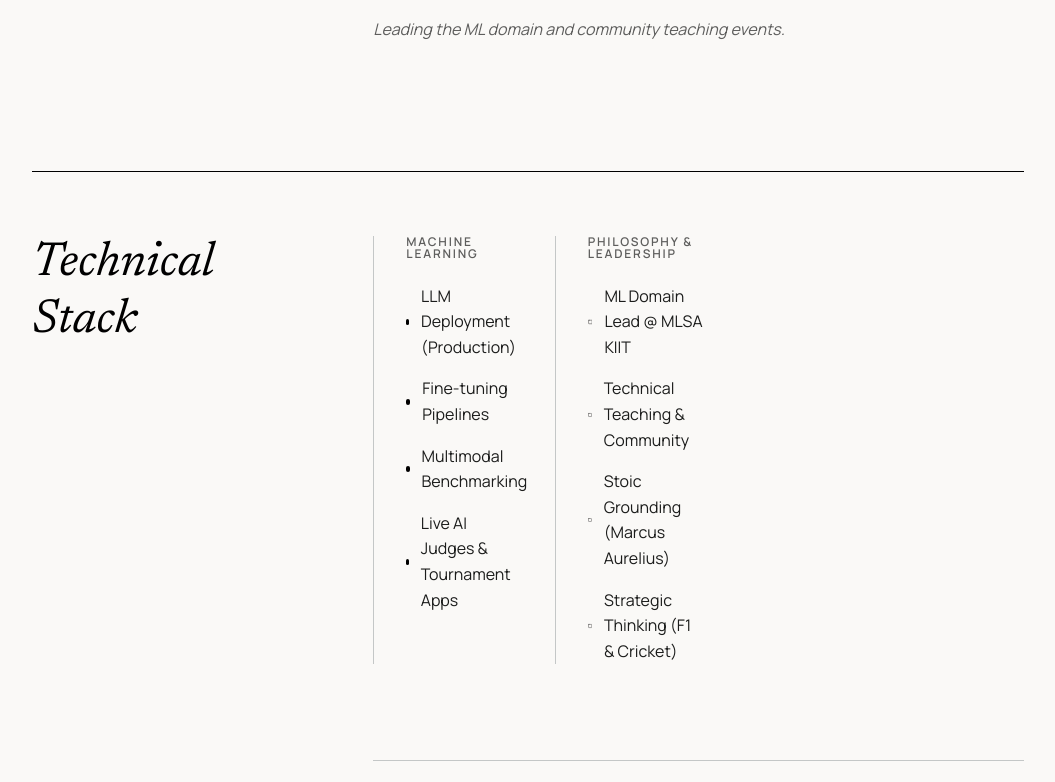
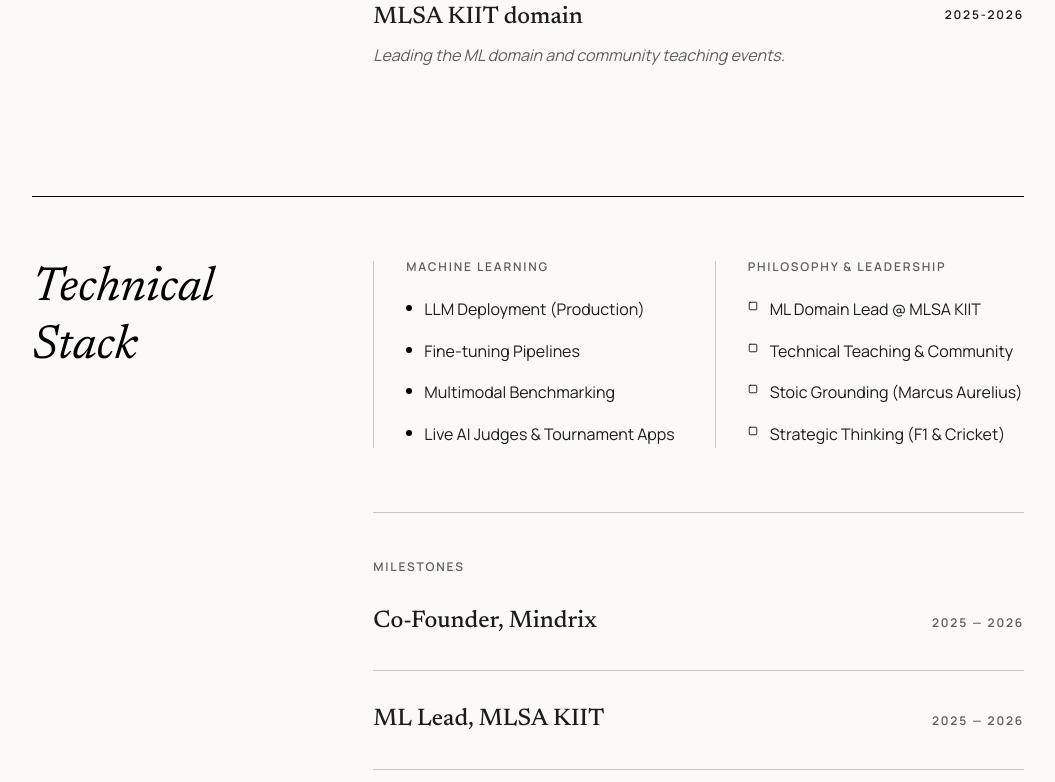
Before and after one commit to Kartikeya-trivedi/blog, a React (Vite) app: page /portfolio in a window 1280 px wide. Shown: the part 2015-2797 px from the top of the page, without its empty margins (112-1167 px from the left). Built offline with nearby package versions, Linux system fonts and the light colour scheme; no server answers.

Commit message:
final i hope

```diff
--- a/src/components/Navigation.tsx
+++ b/src/components/Navigation.tsx
@@ -13,7 +13,7 @@ export function Navbar() {
 
   return (
     <nav className="sticky top-0 z-50 w-full max-w-full min-w-0 overflow-x-hidden border-b border-outline-variant bg-background">
-      <div className="flex w-full max-w-container-max mx-auto items-center justify-center px-margin-page py-5 md:justify-between">
+      <div className="flex w-full items-center justify-center px-margin-page py-5 md:justify-between">
         {/* Logo — centered on mobile (in-flow), left on desktop */}
         <Link
           to="/"
--- a/src/index.css
+++ b/src/index.css
@@ -92,7 +92,7 @@
 
 /* Technical Writing Enhancements */
 .markdown-content {
-  @apply scroll-smooth;
+  @apply scroll-smooth min-w-0 max-w-full;
 }
 
 .markdown-content sup {
--- a/src/pages/Journal.tsx
+++ b/src/pages/Journal.tsx
@@ -44,10 +44,10 @@ export default function JournalPage() {
   };
 
   return (
-    <div className="mx-auto box-border w-full min-w-0 max-w-container-max px-margin-page">
-      {/* Hero Featured Post — single column (no 12-col grid) so mobile width cannot overshoot */}
-      <section className="mt-16 mb-section-gap w-full min-w-0">
-        <div className="relative mb-8 aspect-square w-full min-w-0 overflow-hidden sm:mb-12 sm:aspect-[4/3] lg:aspect-[21/9] grayscale transition-[filter] duration-700 hover:grayscale-0">
+    <>
+      {/* Full-bleed hero — same width as the nav bar, not the narrow text column */}
+      <section className="mt-8 w-full min-w-0 sm:mt-16" aria-label="Featured visual">
+        <div className="relative aspect-square w-full min-w-0 overflow-hidden sm:aspect-[4/3] lg:aspect-[21/9] grayscale transition-[filter] duration-700 hover:grayscale-0">
           <img
             alt="Featured post"
             loading="lazy"
@@ -57,8 +57,11 @@ export default function JournalPage() {
             src="/chair.jpeg"
           />
         </div>
+      </section>
+
+      <div className="mx-auto box-border w-full min-w-0 max-w-container-max px-margin-page">
+      <section className="mb-section-gap mt-10 w-full min-w-0 sm:mt-12">
         <div className="w-full min-w-0 text-center md:mx-auto md:max-w-[66.666667%]">
-
             <h1 className="text-display mb-8">Building Something That Actually Matters: A Systems Approach to Life and ML.</h1>
             <p className="text-body-lg text-secondary mb-10 max-w-2xl mx-auto italic font-serif">
               Exploring the downstream consequences of decisions in software, machine learning, and the pursuit of a meaningful life.
@@ -222,5 +225,6 @@ export default function JournalPage() {
         </aside>
       </section>
     </div>
+    </>
   );
 }
--- a/src/pages/Portfolio.tsx
+++ b/src/pages/Portfolio.tsx
@@ -56,45 +56,46 @@ export default function PortfolioPage() {
                   alt={project.title}
                 />
               </div>
-              <div className="flex justify-between items-start">
-                <div>
+              <div className="flex flex-col gap-3 sm:flex-row sm:items-start sm:justify-between sm:gap-4">
+                <div className="min-w-0">
                   <h3 className="text-headline-sm mb-2 group-hover:italic transition-all">{project.title}</h3>
-                  <p className="text-secondary text-body-md italic">{project.desc}</p>
+                  <p className="text-body-md italic text-secondary break-words">{project.desc}</p>
                 </div>
-                <span className="text-label-caps pt-2">{project.year}</span>
+                <span className="shrink-0 text-label-caps pt-0 sm:pt-2">{project.year}</span>
               </div>
             </motion.div>
           ))}
         </div>
       </section>
 
-      {/* Expertise */}
+      {/* Expertise — two-column stack + milestones as separate rows (milestones must not live inside the 2-col grid or columns overlap on mobile) */}
       <section className="mb-section-gap">
         <div className="grid grid-cols-12 gap-8 border-t border-tertiary pt-16">
           <div className="col-span-12 lg:col-span-4">
             <h2 className="text-headline-lg leading-tight font-serif italic text-tertiary">Technical <br/>Stack</h2>
           </div>
-          <div className="col-span-12 lg:col-span-8 grid grid-cols-1 md:grid-cols-2 gap-y-16 gap-x-8">
-            <div className="border-l border-outline-variant pl-8">
+          <div className="col-span-12 flex min-w-0 flex-col gap-16 lg:col-span-8">
+            <div className="grid min-w-0 grid-cols-1 gap-12 md:grid-cols-2 md:gap-x-8 md:gap-y-0">
+              <div className="min-w-0 border-l border-outline-variant pl-6 sm:pl-8">
                 <h4 className="text-label-caps text-secondary mb-6">MACHINE LEARNING</h4>
                 <ul className="space-y-4">
-                <li className="flex items-center gap-3"><span className="w-1.5 h-1.5 bg-tertiary rounded-full"></span><span className="text-body-md">LLM Deployment (Production)</span></li>
-                <li className="flex items-center gap-3"><span className="w-1.5 h-1.5 bg-tertiary rounded-full"></span><span className="text-body-md">Fine-tuning Pipelines</span></li>
-                <li className="flex items-center gap-3"><span className="w-1.5 h-1.5 bg-tertiary rounded-full"></span><span className="text-body-md">Multimodal Benchmarking</span></li>
-                <li className="flex items-center gap-3"><span className="w-1.5 h-1.5 bg-tertiary rounded-full"></span><span className="text-body-md">Live AI Judges & Tournament Apps</span></li>
+                  <li className="flex min-w-0 items-start gap-3"><span className="mt-2 h-1.5 w-1.5 shrink-0 rounded-full bg-tertiary" /><span className="min-w-0 break-words text-body-md">LLM Deployment (Production)</span></li>
+                  <li className="flex min-w-0 items-start gap-3"><span className="mt-2 h-1.5 w-1.5 shrink-0 rounded-full bg-tertiary" /><span className="min-w-0 break-words text-body-md">Fine-tuning Pipelines</span></li>
+                  <li className="flex min-w-0 items-start gap-3"><span className="mt-2 h-1.5 w-1.5 shrink-0 rounded-full bg-tertiary" /><span className="min-w-0 break-words text-body-md">Multimodal Benchmarking</span></li>
+                  <li className="flex min-w-0 items-start gap-3"><span className="mt-2 h-1.5 w-1.5 shrink-0 rounded-full bg-tertiary" /><span className="min-w-0 break-words text-body-md">Live AI Judges & Tournament Apps</span></li>
                 </ul>
               </div>
-            <div className="border-l border-outline-variant pl-8">
+              <div className="min-w-0 border-l border-outline-variant pl-6 sm:pl-8">
                 <h4 className="text-label-caps text-secondary mb-6">PHILOSOPHY & LEADERSHIP</h4>
                 <ul className="space-y-4">
-                <li className="flex items-center gap-3"><Square size={10} className="text-tertiary"/><span className="text-body-md">ML Domain Lead @ MLSA KIIT</span></li>
-                <li className="flex items-center gap-3"><Square size={10} className="text-tertiary"/><span className="text-body-md">Technical Teaching & Community</span></li>
-                <li className="flex items-center gap-3"><Square size={10} className="text-tertiary"/><span className="text-body-md">Stoic Grounding (Marcus Aurelius)</span></li>
-                <li className="flex items-center gap-3"><Square size={10} className="text-tertiary"/><span className="text-body-md">Strategic Thinking (F1 & Cricket)</span></li>
+                  <li className="flex min-w-0 items-start gap-3"><Square size={10} className="mt-1 shrink-0 text-tertiary" /><span className="min-w-0 break-words text-body-md">ML Domain Lead @ MLSA KIIT</span></li>
+                  <li className="flex min-w-0 items-start gap-3"><Square size={10} className="mt-1 shrink-0 text-tertiary" /><span className="min-w-0 break-words text-body-md">Technical Teaching & Community</span></li>
+                  <li className="flex min-w-0 items-start gap-3"><Square size={10} className="mt-1 shrink-0 text-tertiary" /><span className="min-w-0 break-words text-body-md">Stoic Grounding (Marcus Aurelius)</span></li>
+                  <li className="flex min-w-0 items-start gap-3"><Square size={10} className="mt-1 shrink-0 text-tertiary" /><span className="min-w-0 break-words text-body-md">Strategic Thinking (F1 & Cricket)</span></li>
                 </ul>
               </div>
-
-            <div className="col-span-12 border-t border-outline-variant pt-16 mt-8">
+            </div>
+            <div className="min-w-0 border-t border-outline-variant pt-12">
               <h4 className="text-label-caps text-secondary mb-8">MILESTONES</h4>
               <div className="space-y-8">
                 {milestones.map((milestone, idx) => (
@@ -107,11 +108,18 @@ export default function PortfolioPage() {
       </section>
 
       {/* CTA Section */}
-      <section className="mb-section-gap py-32 bg-background border border-outline-variant text-left px-12">
-        <h2 className="text-display italic mb-12 text-tertiary"> लखनऊ to the world.</h2>
-        <div className="flex justify-start gap-8">
-          <a href="mailto:hello@kartikeya.build" className="border-b border-tertiary pb-2 text-label-caps hover:opacity-70 transition-opacity">hello@kartikeya.build</a>
-          <a href="#" className="border-b border-tertiary pb-2 text-label-caps hover:opacity-70 transition-opacity">LINKEDIN</a>
+      <section className="mb-section-gap border border-outline-variant bg-background px-margin-page py-20 text-left sm:py-32 sm:px-12">
+        <h2 className="text-display mb-10 text-tertiary italic sm:mb-12"> लखनऊ to the world.</h2>
+        <div className="flex flex-col gap-6 sm:flex-row sm:flex-wrap sm:items-baseline sm:gap-x-10 sm:gap-y-4">
+          <a
+            href="mailto:hello@kartikeya.build"
+            className="w-fit max-w-full break-all border-b border-tertiary pb-2 text-label-caps tracking-[0.12em] hover:opacity-70 sm:break-normal sm:tracking-[0.15em]"
+          >
+            hello@kartikeya.build
+          </a>
+          <a href="#" className="w-fit shrink-0 border-b border-tertiary pb-2 text-label-caps tracking-[0.15em] hover:opacity-70">
+            LINKEDIN
+          </a>
         </div>
       </section>
     </motion.div>
```
Also changed, not shown: src/components/MarkdownRenderer.tsx (+7 -7 lines), src/pages/Article.tsx (+11 -8 lines). Lines whose indentation alone changed are shown as unchanged.
